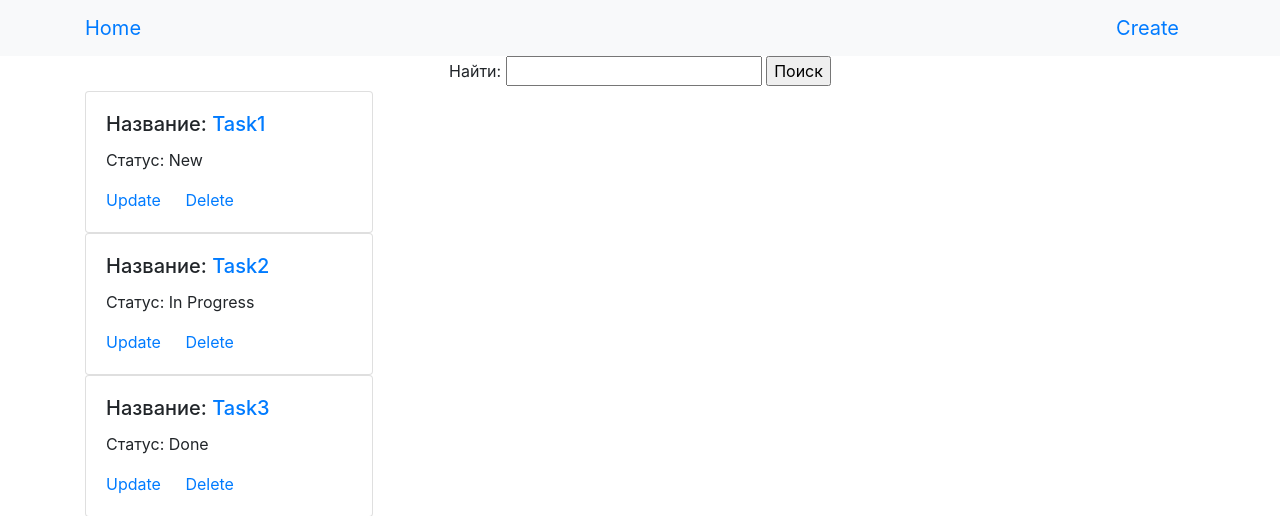
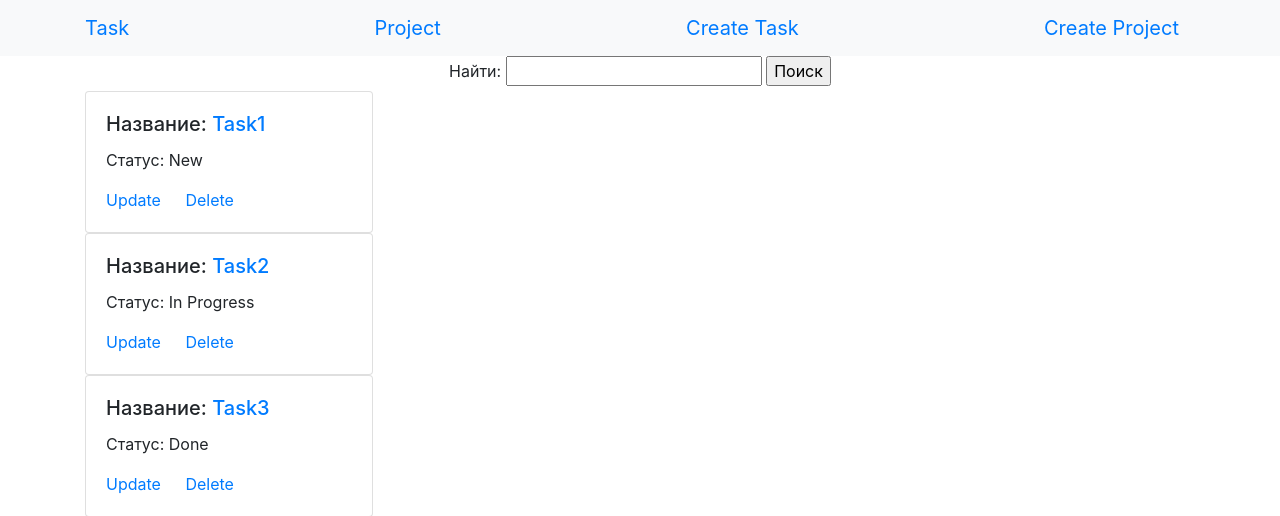
Before and after one commit to KimLeoVal/hw49, a Django app: page / in a window 1280 px wide. Shown: the top 516 px of the page. Run offline with Django 4.2, Linux system fonts and the light colour scheme; data comes from the database, SQL or seed files in the repository; some libraries are stand-ins or nearby versions.

Commit message:
переделал создание задачи с использованием CreateView, добавил список проэктов и детальный просмотр при помощи ListView и DetailView

```diff
--- a/TODO/urls.py
+++ b/TODO/urls.py
@@ -1,13 +1,13 @@
 """TODO URL Configuration
 
-The `urlpatterns` list routes URLs to views. For more information please see:
+The `urlpatterns` list routes URLs to views_all. For more information please see:
     https://docs.djangoproject.com/en/4.0/topics/http/urls/
 Examples:
-Function views
-    1. Add an import:  from my_app import views
-    2. Add a URL to urlpatterns:  path('', views.home, name='home')
-Class-based views
-    1. Add an import:  from other_app.views import Home
+Function views_all
+    1. Add an import:  from my_app import views_all
+    2. Add a URL to urlpatterns:  path('', views_all.home, name='home')
+Class-based views_all
+    1. Add an import:  from other_app.views_all import Home
     2. Add a URL to urlpatterns:  path('', Home.as_view(), name='home')
 Including another URLconf
     1. Import the include() function: from django.urls import include, path
--- a/webapp/forms.py
+++ b/webapp/forms.py
@@ -4,7 +4,7 @@ from django import forms
 from django.core import validators
 
 from .CustomValidators import special_chars, special_words, check_count, check_status
-from webapp.models import Task, TaskType, TaskStatus
+from webapp.models import Task, TaskType, TaskStatus, Project
 
 
 class TaskForm(forms.ModelForm):
@@ -16,7 +16,12 @@ class TaskForm(forms.ModelForm):
 
     class Meta:
         model = Task
-        fields = '__all__'
+        fields = ['title','description','type','status']
 
 class SearchForm(forms.Form):
     search = forms.CharField(max_length=50, required=False, label='Найти')
+
+class ProjectForm(forms.ModelForm):
+    class Meta:
+        model = Project
+        fields = '__all__'
--- a/webapp/models.py
+++ b/webapp/models.py
@@ -1,4 +1,5 @@
 from django.db import models
+from django.urls import reverse
 
 TYPES = [('Task', 'задача'), ('Bug', 'ошибка'), ('Enhancement', 'улучшение')]
 STATUSES = [('New', 'новый'), ('In Progress', 'в процессе'), ('Done', 'выполнено')]
@@ -64,6 +65,9 @@ class Project(models.Model):
     def __str__(self):
         return f'{self.title}'
 
+    def get_absolute_url(self):
+        return reverse('DetailProjectView', kwargs={'pk': self.pk})
+
     class Meta:
         verbose_name = 'Проэкт'
         verbose_name_plural = 'Проэкты'
--- a/webapp/templates/base.html
+++ b/webapp/templates/base.html
@@ -13,9 +13,13 @@
 {% block nav %}
     <nav class="navbar bg-light">
         <div class="container">
-            <a class="navbar-brand" href="{% url 'IndexView' %}">Home
+            <a class="navbar-brand" href="{% url 'IndexView' %}">Task
             </a>
-            <a class="navbar-brand" href="{% url 'CreateTask' %}">Create
+            <a class="navbar-brand" href="{% url 'ProjectView' %}">Project
+            </a>
+            <a class="navbar-brand" href="{% url 'CreateTask' %}">Create Task
+            </a>
+            <a class="navbar-brand" href="{% url 'CreateProject' %}">Create Project
             </a>
         </div>
     </nav>
--- a/webapp/urls.py
+++ b/webapp/urls.py
@@ -1,7 +1,7 @@
 from django.urls import path
-from django.views.generic import CreateView
 
-from webapp.views import IndexView, TaskView, CreateTask, UpdateTask, DeleteTask
+from webapp.views import IndexView, TaskView, CreateTask, UpdateTask, DeleteTask, ProjectView, DetailProjectView, \
+    CreateProject, CreateProjectTask
 
 urlpatterns = [
     path('', IndexView.as_view(), name='IndexView'),
@@ -9,6 +9,13 @@ urlpatterns = [
     path('create/', CreateTask.as_view(), name='CreateTask'),
     path('product/<int:pk>/update/', UpdateTask.as_view(), name='UpdateTask'),
     path('product/<pk>/delete/', DeleteTask.as_view(), name='DeleteTask'),
+    path('projects/', ProjectView.as_view(), name='ProjectView'),
+    path('projects/<int:pk>', DetailProjectView.as_view(), name='DetailProjectView'),
+    path('projects/create', CreateProject.as_view(), name='CreateProject'),
+    path('projects/<int:pk>/task/add', CreateProjectTask.as_view(), name='CreateProjectTask'),
+
+
+
 
 
 ]
--- a/webapp/views.py
+++ b/webapp/views.py
@@ -1,12 +1,13 @@
 from django.db.models import Q
 
 from django.shortcuts import render, get_object_or_404, redirect
+from django.urls import reverse
 from django.utils.http import urlencode
 from django.views import View
-from django.views.generic import TemplateView, ListView
+from django.views.generic import TemplateView, ListView, DetailView, CreateView
 
-from webapp.forms import TaskForm, SearchForm
-from webapp.models import Task
+from webapp.forms import TaskForm, SearchForm, ProjectForm
+from webapp.models import Task, Project
 
 
 class IndexView(ListView):
@@ -52,19 +53,26 @@ class TaskView(TemplateView):
         return super().get_context_data(**kwargs)
 
 
-class CreateTask(View):
-    def get(self, request, *args, **kwargs):
-        form = TaskForm()
-        return render(request, 'for_task/create.html', {'form': form})
+class CreateTask(CreateView):
+    template_name = 'for_task/create.html'
 
-    def post(self, request, *args, **kwargs):
-        form = TaskForm(data=request.POST)
-        if form.is_valid():
-            type = form.cleaned_data.pop('type')
-            new_task = form.save()
-            new_task.type.set(type)
-            return redirect("TaskView", task_pk=new_task.pk)
-        return render(request, "for_task/create.html", {"form": form})
+    form_class = TaskForm
+
+    def get_success_url(self):
+        return reverse('TaskView', kwargs={'pk': self.object.pk})
+
+    # def get(self, request, *args, **kwargs):
+    #     form = TaskForm()
+    #     return render(request, 'for_task/create.html', {'form': form})
+    #
+    # def post(self, request, *args, **kwargs):
+    #     form = TaskForm(data=request.POST)
+    #     if form.is_valid():
+    #         type = form.cleaned_data.pop('type')
+    #         new_task = form.save()
+    #         new_task.type.set(type)
+    #         return redirect("TaskView", task_pk=new_task.pk)
+    #     return render(request, "for_task/create.html", {"form": form})
 
 
 class UpdateTask(View):
@@ -103,4 +111,33 @@ class DeleteTask(View):
         if request.POST.get('Yes') == 'Да':
             task.delete()
         return redirect('IndexView')
-#
+
+class ProjectView(ListView):
+    model = Project
+    template_name = "for_project/indexProject.html"
+    context_object_name = "projects"
+
+
+class DetailProjectView(DetailView):
+    template_name = 'for_project/project.html'
+    model = Project
+
+class CreateProject(CreateView):
+    template_name = 'for_project/create.html'
+    model = Project
+    form_class = ProjectForm
+
+    # def get_success_url(self):
+    #     return reverse('DetailProjectView', kwargs={'pk': self.object.pk})
+class CreateProjectTask(CreateView):
+    template_name = 'for_task/CreateTaskforProject.html'
+    form_class = TaskForm
+
+    def form_valid(self, form):
+        project = get_object_or_404(Project, pk = self.kwargs.get('pk'))
+        print(project)
+        form.instance.project = project
+        return super().form_valid(form)
+
+    def get_success_url(self):
+        return reverse('DetailProjectView',kwargs={'pk':self.object.project.pk})
```
Also changed, not shown: webapp/templates/for_project/create.html (added, +9 -0 lines), webapp/templates/for_project/indexProject.html (added, +19 -0 lines), webapp/templates/for_project/project.html (added, +13 -0 lines), webapp/templates/for_task/CreateTaskforProject.html (added, +9 -0 lines), webapp/views_all/for_project_view.py (added, +9 -0 lines).
